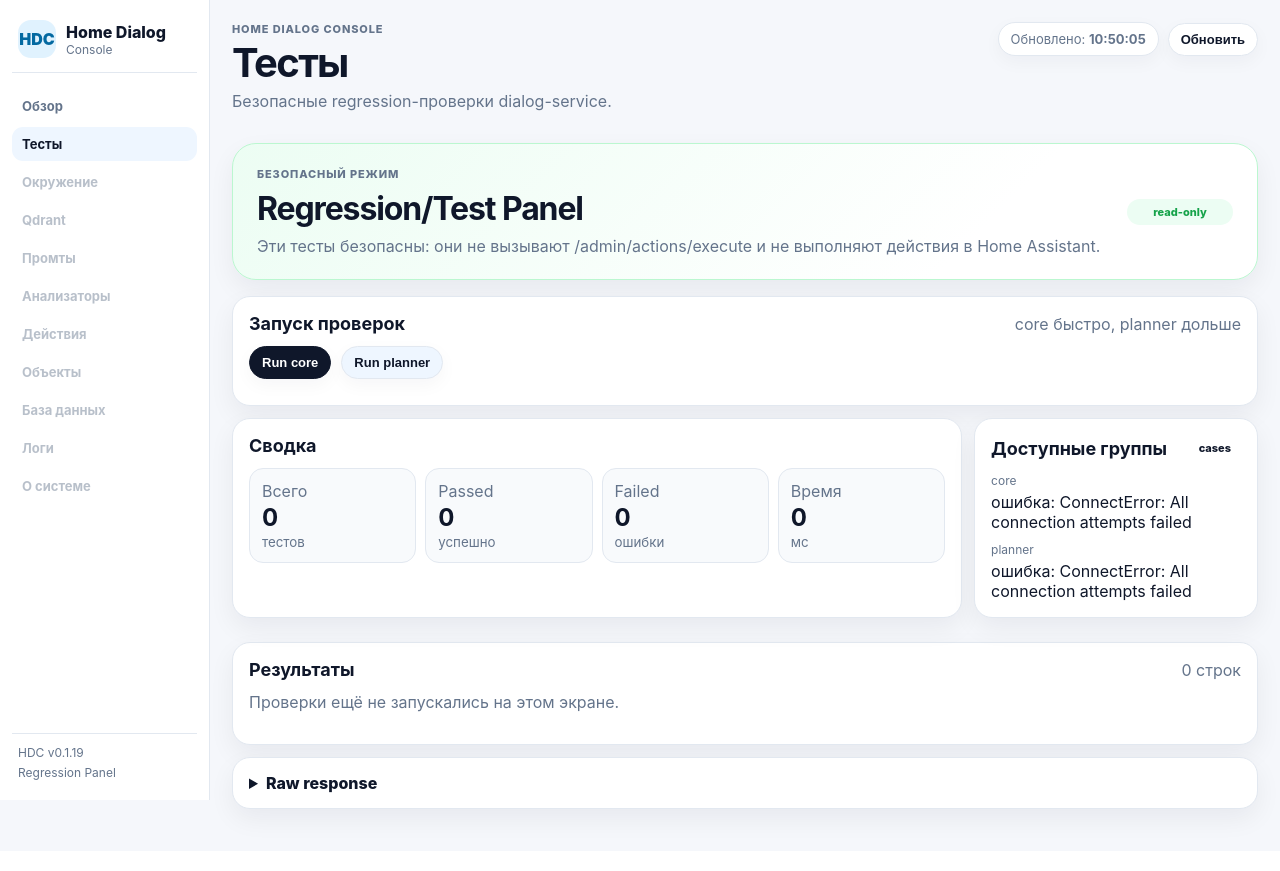
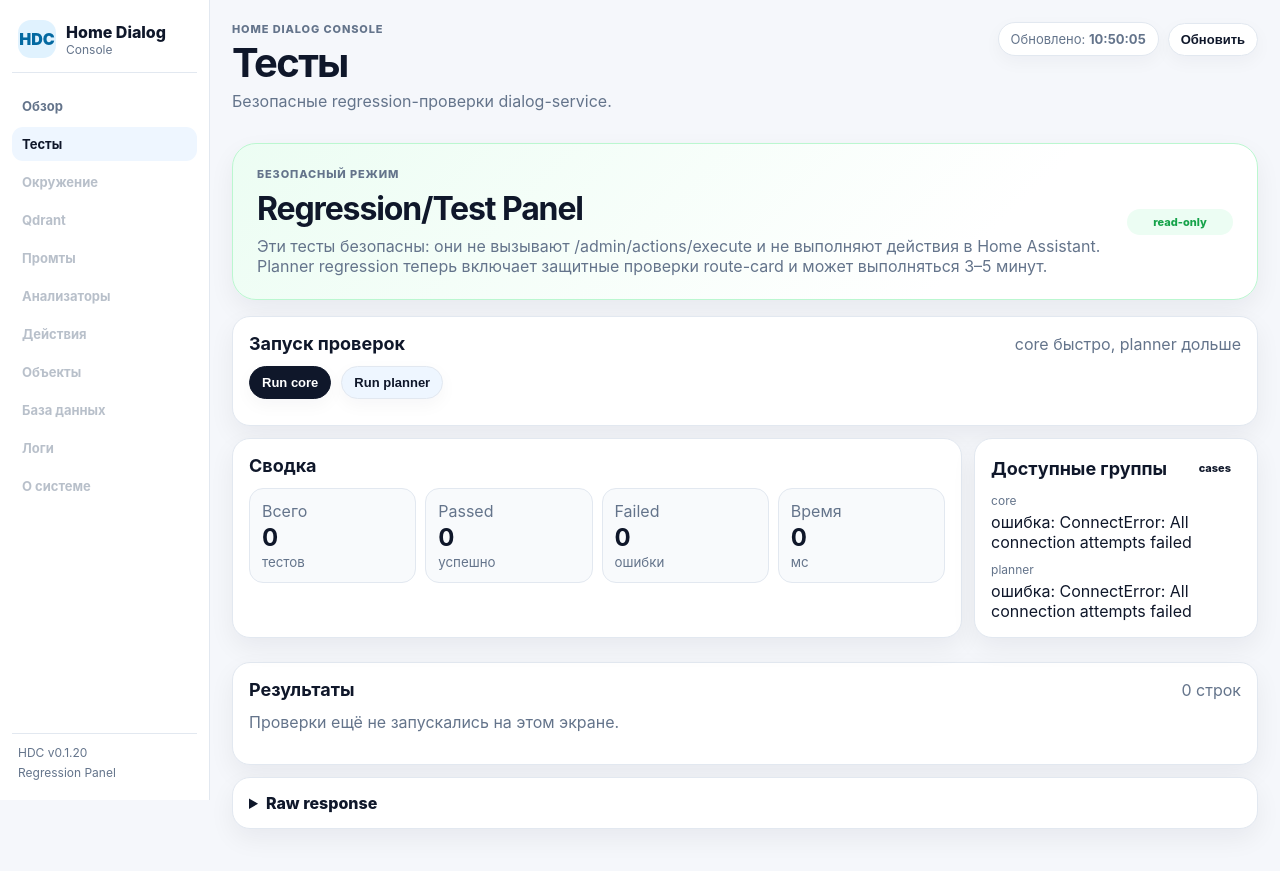
Before and after one commit to alexsudakov/home-dialog-console, a FastAPI app: page /regression in a window 1280 px wide. Before the commit the page ends 830 px from the top, so only its background shows below. Run offline with FastAPI, Linux system fonts and the light colour scheme; data that the repository does not hold is empty.

Commit message:
Improve regression panel for long planner runs

```diff
--- a/home-dialog-console/app/main.py
+++ b/home-dialog-console/app/main.py
@@ -13,7 +13,7 @@ from fastapi.responses import HTMLResponse, JSONResponse
 from fastapi.staticfiles import StaticFiles
 from fastapi.templating import Jinja2Templates
 
-APP_VERSION = "0.1.19"
+APP_VERSION = "0.1.20"
 CONFIG_PATH = Path("/data/options.json")
 DEFAULT_DIALOG_SERVICE_URL = "http://127.0.0.1:8090"
 BASE_DIR = Path(__file__).resolve().parent
@@ -266,9 +266,37 @@ def build_view_model(diagnostics: dict[str, Any]) -> dict[str, Any]:
     return {"nav_items": nav_items("overview"), "overall": overall, "updated_at": format_time(diagnostics.get("generated_at")), "updated_at_full": format_dt(diagnostics.get("generated_at")), "service_cards": build_service_cards(checks), "summary_tiles": build_summary_tiles(diagnostics, recommendations_visible), "snapshot": build_snapshot(checks), "dependency_rows": build_dependency_rows(checks, recommendations_visible), "incidents": incidents, "recommendations": recommendations_visible, "recommendations_empty_text": "Действий не требуется: все диагностические проверки зелёные.", "action_blocks": diagnostics.get("action_blocks") or [], "checks": checks, "raw": diagnostics}
 
 
+def regression_result_view(row: dict[str, Any]) -> dict[str, Any]:
+    excerpt = row.get("response_excerpt") if isinstance(row.get("response_excerpt"), dict) else {}
+    validated_plan = excerpt.get("validated_plan") if isinstance(excerpt.get("validated_plan"), dict) else {}
+    model_call = excerpt.get("model_call") if isinstance(excerpt.get("model_call"), dict) else {}
+
+    analyzer_ids = validated_plan.get("selected_analyzer_ids") or []
+    if not isinstance(analyzer_ids, list):
+        analyzer_ids = []
+
+    runtime = excerpt.get("planner_runtime") or model_call.get("runtime") or "—"
+    plan_type = validated_plan.get("plan_type") or "—"
+
+    route_confidence = ""
+    if runtime == "source_selector_route":
+        best_positive_score = model_call.get("best_positive_score")
+        candidate_score = model_call.get("candidate_score")
+        if best_positive_score is not None or candidate_score is not None:
+            route_confidence = f"positive={best_positive_score}; score={candidate_score}"
+
+    return {
+        **row,
+        "planner_runtime": runtime,
+        "plan_type": plan_type,
+        "analyzer_ids": ", ".join(str(item) for item in analyzer_ids) if analyzer_ids else "—",
+        "route_confidence": route_confidence,
+    }
+
+
 def build_regression_view(payload: dict[str, Any] | None, cases: dict[str, Any], group: str | None = None, error: str = "") -> dict[str, Any]:
     summary = (payload or {}).get("summary") or {}
-    results = (payload or {}).get("results") or []
+    results = [regression_result_view(item) for item in ((payload or {}).get("results") or [])]
     return {
         "nav_items": nav_items("regression"),
         "group": group or "",
@@ -279,6 +307,7 @@ def build_regression_view(payload: dict[str, Any] | None, cases: dict[str, Any],
         "error": error,
         "updated_at": format_time(datetime.now(timezone.utc).isoformat()),
         "safe_note": "Эти тесты безопасны: они не вызывают /admin/actions/execute и не выполняют действия в Home Assistant.",
+        "planner_note": "Planner regression теперь включает защитные проверки route-card и может выполняться 3–5 минут.",
     }
 
 
@@ -295,7 +324,7 @@ async def run_regression_group(group: str) -> tuple[dict[str, Any] | None, str]:
         return None, "Недопустимая группа тестов."
     options = load_options()
     dialog_service_url = str(options["dialog_service_url"]).rstrip("/")
-    timeout = 25.0 if group == "core" else 120.0
+    timeout = 30.0 if group == "core" else 360.0
     ok, status_code, elapsed_ms, payload, error = await post_json(f"{dialog_service_url}/admin/regression/run?group={group}", timeout=timeout)
     if ok and isinstance(payload, dict):
         payload.setdefault("elapsed_ms", elapsed_ms)
--- a/home-dialog-console/app/templates/regression.html
+++ b/home-dialog-console/app/templates/regression.html
@@ -47,6 +47,7 @@
           <div class="status-kicker">Безопасный режим</div>
           <h2>Regression/Test Panel</h2>
           <p>{{ view.safe_note }}</p>
+          <p class="muted">{{ view.planner_note }}</p>
         </div>
         <div class="status-pill">read-only</div>
       </section>
@@ -78,7 +79,7 @@
             if (title) title.textContent = group === 'planner' ? 'Запускаю planner regression…' : 'Запускаю core regression…';
             if (text) {
               text.textContent = group === 'planner'
-                ? 'Planner может выполняться 20–60 секунд. Страница обновится после завершения.'
+                ? 'Planner regression может выполняться 3–5 минут. Страница обновится после завершения. Действия в Home Assistant не выполняются.'
                 : 'Core обычно выполняется быстро. Страница обновится после завершения.';
             }
 
@@ -140,8 +141,11 @@
                 <th>case_id</th>
                 <th>Группа</th>
                 <th>Название</th>
+                <th>Runtime</th>
+                <th>Plan</th>
+                <th>Анализаторы</th>
                 <th>Время</th>
-                <th>Ошибка</th>
+                <th>Детали</th>
               </tr>
             </thead>
             <tbody>
@@ -152,6 +156,16 @@
                 <td>{{ row.get('case_id', row.get('id', '—')) }}</td>
                 <td>{{ row.get('group', view.group or '—') }}</td>
                 <td>{{ row.get('title', row.get('name', '—')) }}</td>
+                <td>
+                  <span class="table-status {{ 'ok' if row.get('planner_runtime') == 'source_selector_route' else 'neutral' }}">
+                    {{ row.get('planner_runtime', '—') }}
+                  </span>
+                  {% if row.get('route_confidence') %}
+                    <div class="small-muted">{{ row.get('route_confidence') }}</div>
+                  {% endif %}
+                </td>
+                <td>{{ row.get('plan_type', '—') }}</td>
+                <td>{{ row.get('analyzer_ids', '—') }}</td>
                 <td>{{ row.get('elapsed_ms', '—') }}{% if row.get('elapsed_ms') is not none %} мс{% endif %}</td>
                 <td>
                   {% if failed %}
@@ -160,7 +174,14 @@
                     {% if row.get('response_excerpt') %}<pre class="mini-pre">{{ row.get('response_excerpt') }}</pre>{% endif %}
                     {% if row.get('http_status') %}<div>HTTP {{ row.get('http_status') }}</div>{% endif %}
                   {% else %}
-                    —
+                    {% if row.get('response_excerpt') %}
+                      <details>
+                        <summary>response</summary>
+                        <pre class="mini-pre">{{ row.get('response_excerpt') }}</pre>
+                      </details>
+                    {% else %}
+                      —
+                    {% endif %}
                   {% endif %}
                 </td>
               </tr>
--- a/home-dialog-console/config.yaml
+++ b/home-dialog-console/config.yaml
@@ -1,5 +1,5 @@
 name: Home Dialog Console
-version: "0.1.19"
+version: "0.1.20"
 slug: home_dialog_console
 description: Diagnostic and control console for a local dialog-service
 url: "https://github.com/alexsudakov/home-dialog-console"
```
